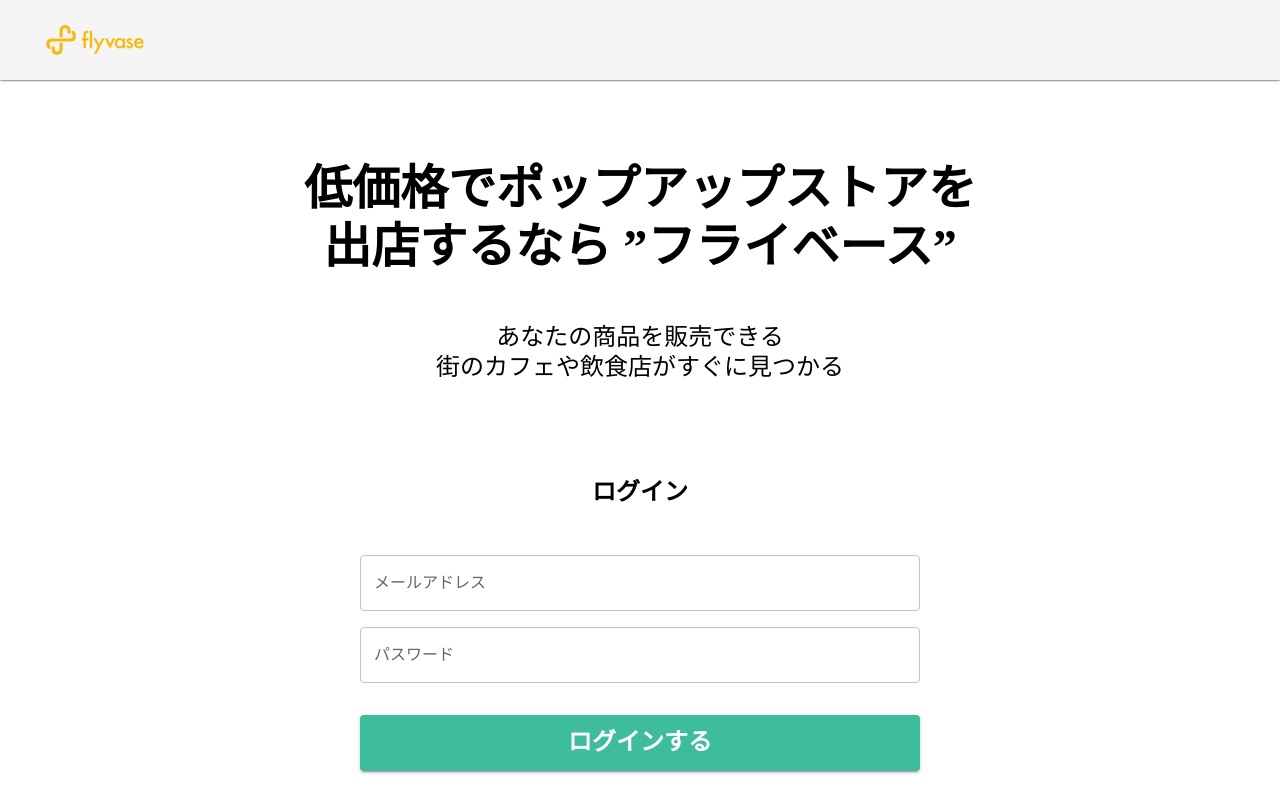
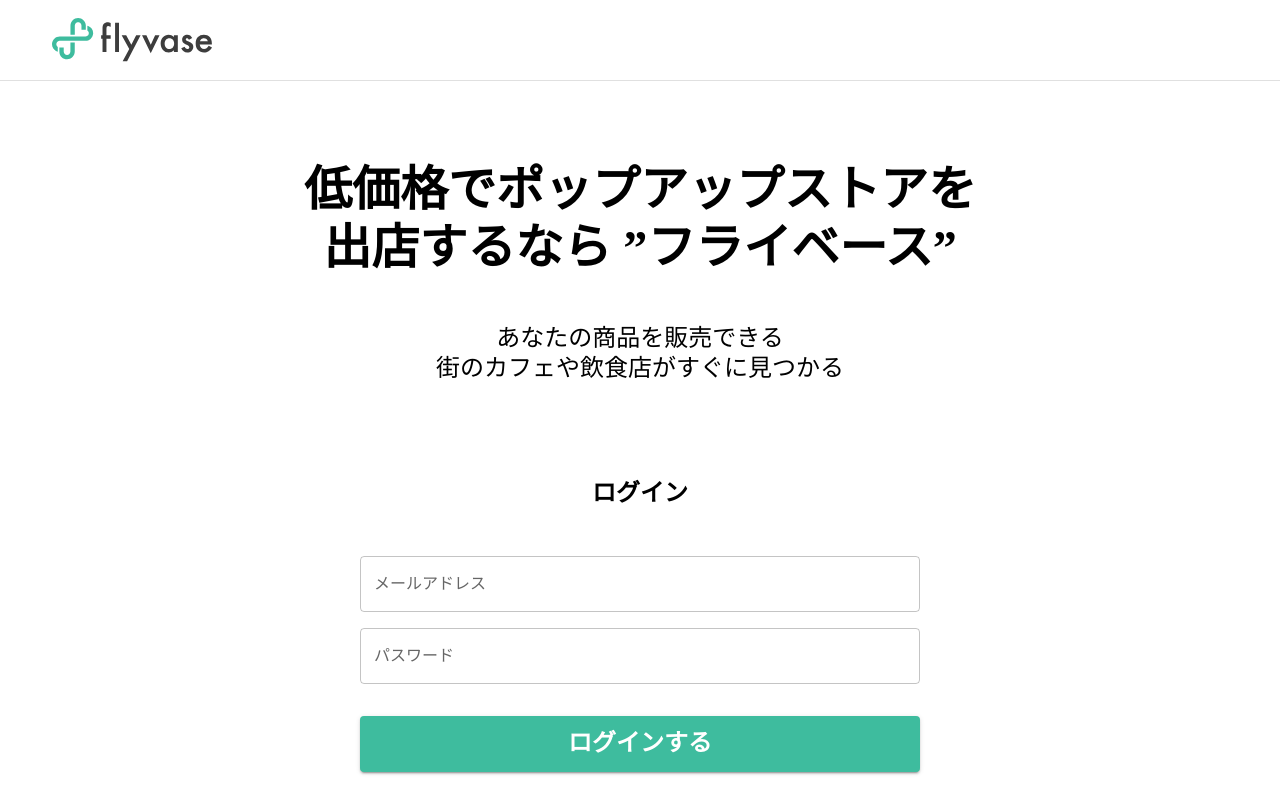
Before and after one commit to flyvase/seller-web-page, a React app: page /password_authentication in a window 1280 px wide. Built offline with nearby package versions, Linux system fonts and the light colour scheme; no server answers.

Commit message:
FVSRT-96 add new logo

```diff
--- a/src/presentation/components/LogoAppBar.tsx
+++ b/src/presentation/components/LogoAppBar.tsx
@@ -1,19 +1,27 @@
-import { AppBar, Toolbar } from '@mui/material';
+import { Divider, Box } from '@mui/material';
 import { styled } from '@mui/material/styles';
 import React from 'react';
 
-import horizontalLogo from '../../assets/logos/horizontal.svg';
+import flyvaseLogo from '../../assets/logos/flyvase_logo.svg';
 
 const Logo = styled('img')(() => ({
+  height: '44px',
+  paddingLeft: '52px',
+}));
+
+const BarBox = styled(Box)(() => ({
   height: '80px',
+  display: 'flex',
+  alignItems: 'center',
 }));
 
 export const LogoAppBar: React.VFC = () => {
   return (
-    <AppBar position="static" color="default" elevation={1}>
-      <Toolbar>
-        <Logo src={horizontalLogo} />
-      </Toolbar>
-    </AppBar>
+    <div>
+      <BarBox>
+        <Logo src={flyvaseLogo} />
+      </BarBox>
+      <Divider />
+    </div>
   );
 };
```
Also changed, not shown: src/assets/logos/flyvase_logo.svg (added).
